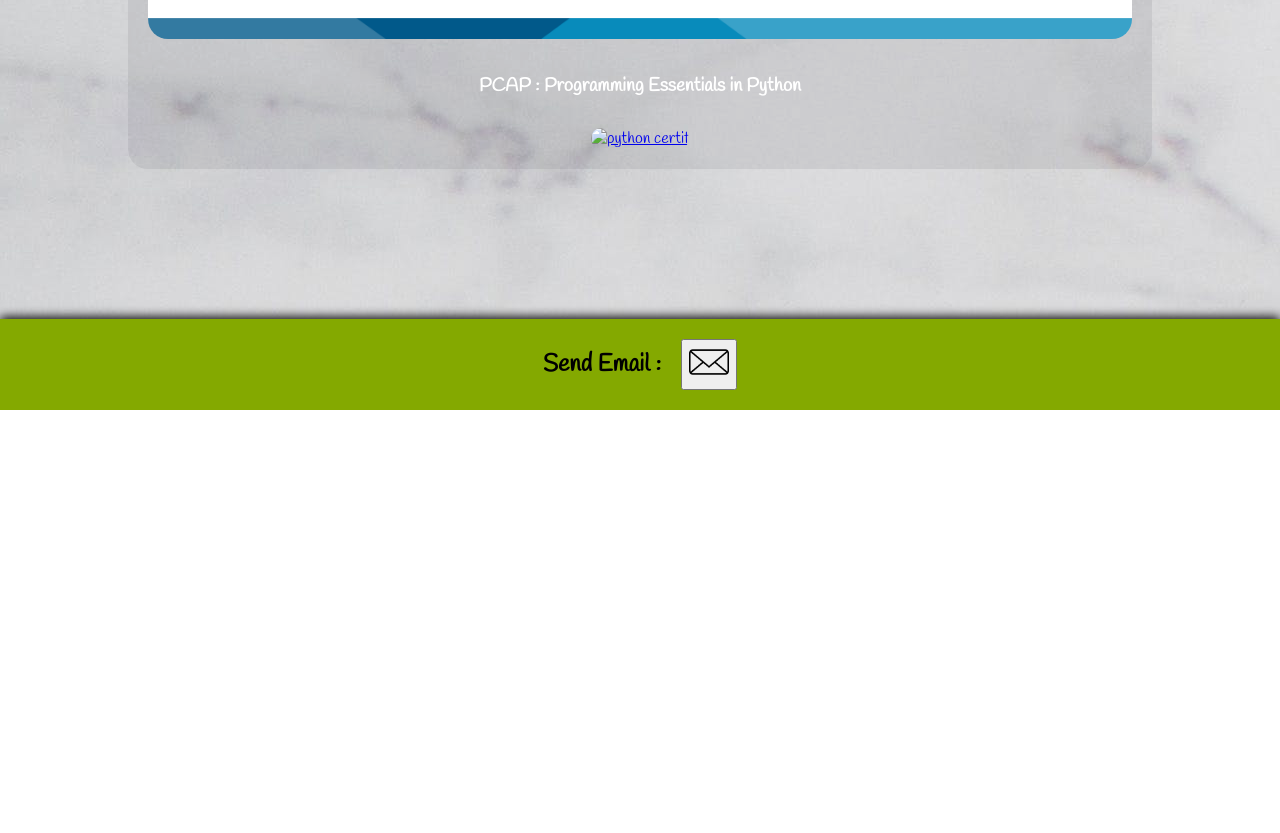
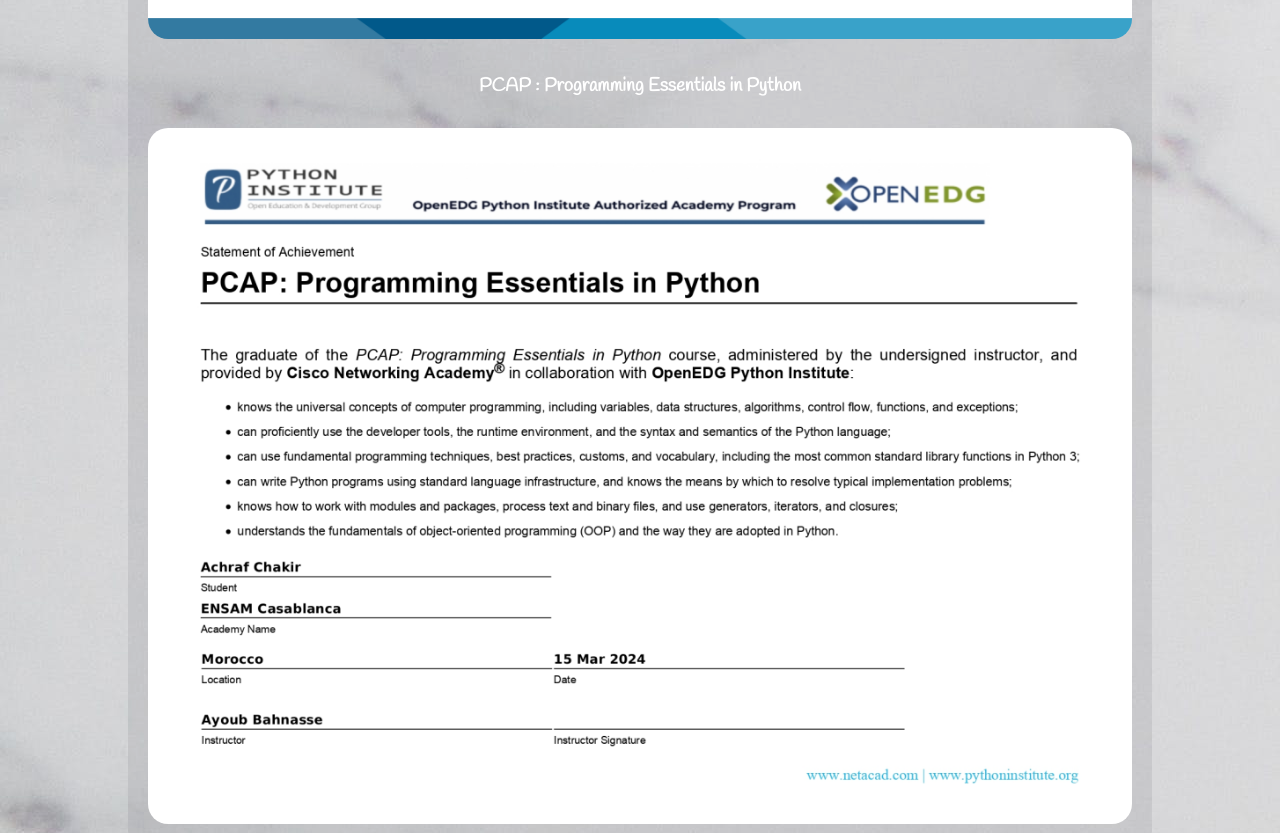
Before and after one commit to mrchakirachraf/My-2nd-Portfolio, a plain HTML site: page Education/educationHtml.html in a window 1280 px wide. Shown: the part 2820-3653 px from the top of the page. Before the commit the page ends 3230 px from the top, so only its background shows below. Drawn offline with Linux system fonts and the light colour scheme.

Commit message:
Update educationHtml.html

```diff
--- a/Education/educationHtml.html
+++ b/Education/educationHtml.html
@@ -84,7 +84,7 @@
                 <h3>PCAP : Programming Essentials in Python</h3>
                 <div class="certifImage">
                     <a href="../documents/AchrafChakir-Python-ENSAM-certificate.pdf">
-                        <img src="../assets/AchrafChakir-Python-ENSAM-certificate-1.png" alt="python certif">
+                        <img src="../assets/AchrafChakir-Python-ENSAM-certificate_page-0001.png" alt="python certif">
                     </a>
                 </div>
             </div>
```
